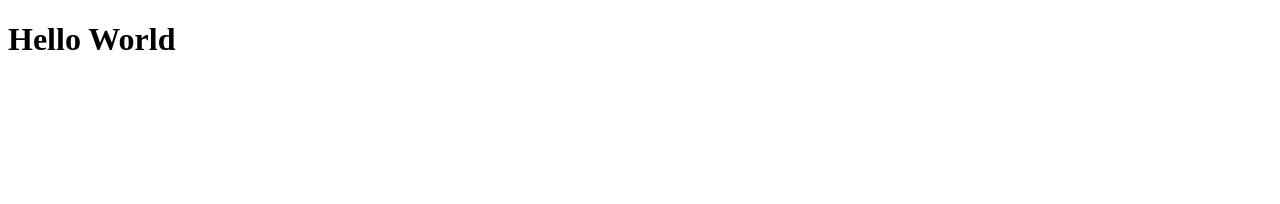
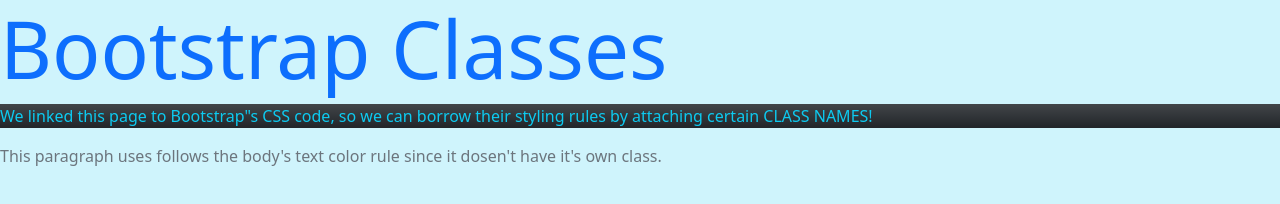
Before and after one commit to ConnorH2028/CS1-Unit3-Notes, a plain HTML site: page index.html in a window 1280 px wide. Drawn offline with nearby package versions, Linux system fonts and the light colour scheme.

Commit message:
3.1 Notes

```diff
--- a/index.html
+++ b/index.html
@@ -5,13 +5,24 @@
   <title>My Webpage</title>
   <meta charset="UTF-8">
   <meta name="viewport" content="width=device-width, initial-scale=1.0">
+
+     <!-- Bootstrap CSS -->
+     <link href="https://cdn.jsdelivr.net/npm/bootstrap@5.3.3/dist/css/bootstrap.min.css" rel="stylesheet">
+
+
+     <!-- Bootstrap JS (optional) -->
+     <script src="https://cdn.jsdelivr.net/npm/bootstrap@5.3.3/dist/js/bootstrap.bundle.min.js"></script>
+
+
   <link rel="stylesheet" href="style.css">
 </head>
 
-<body>
-  <h1>Hello World</h1>
+<body class="text-secondary bg-info-subtle">
+  <h1 class="display-1 text-primary">Bootstrap Classes</h1>
 
+<p class="text-info bg-dark bg-gradient">We linked this page to Bootstrap"s CSS code, so we can borrow their styling rules by attaching certain CLASS NAMES!</p>
 
+<p>This paragraph uses follows the body's text color rule since it dosen't have it's own class.</p>
 
 </body>
 </html>
```
